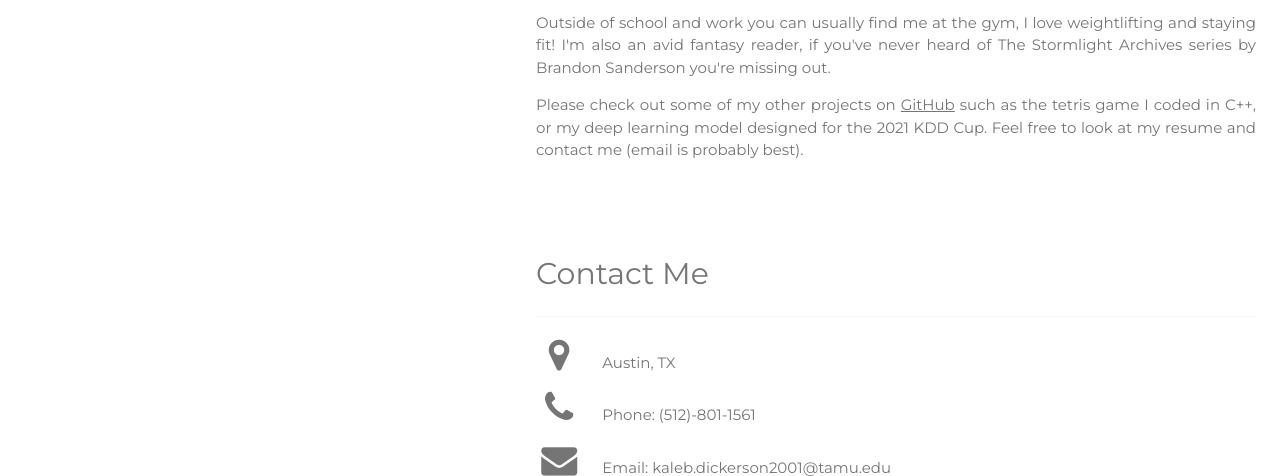
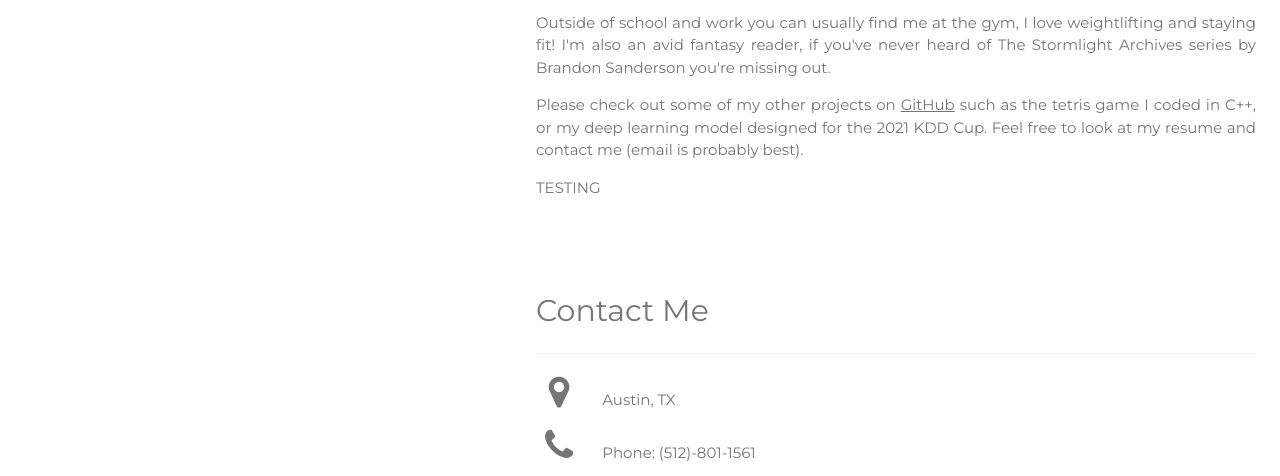
Before and after one commit to Prometheus1400/csce412kdickerson, a plain HTML site: page index.html in a window 1280 px wide. Shown: the part 823-1299 px from the top of the page. Drawn offline with Linux system fonts and the light colour scheme.

Commit message:
modified

```diff
--- a/index.html
+++ b/index.html
@@ -112,6 +112,9 @@
                     in C++, or my deep learning model designed for the 2021 KDD Cup. Feel free to look at my resume and contact me (email is probably
                     best).
                 </p>
+                <p>
+                    TESTING
+                </p>
                 <!--     <h3 class="w3-padding-16">Skills</h3>
     <p class="w3-wide">C/C++</p>
     <p class="w3-wide">Python</p>
```
